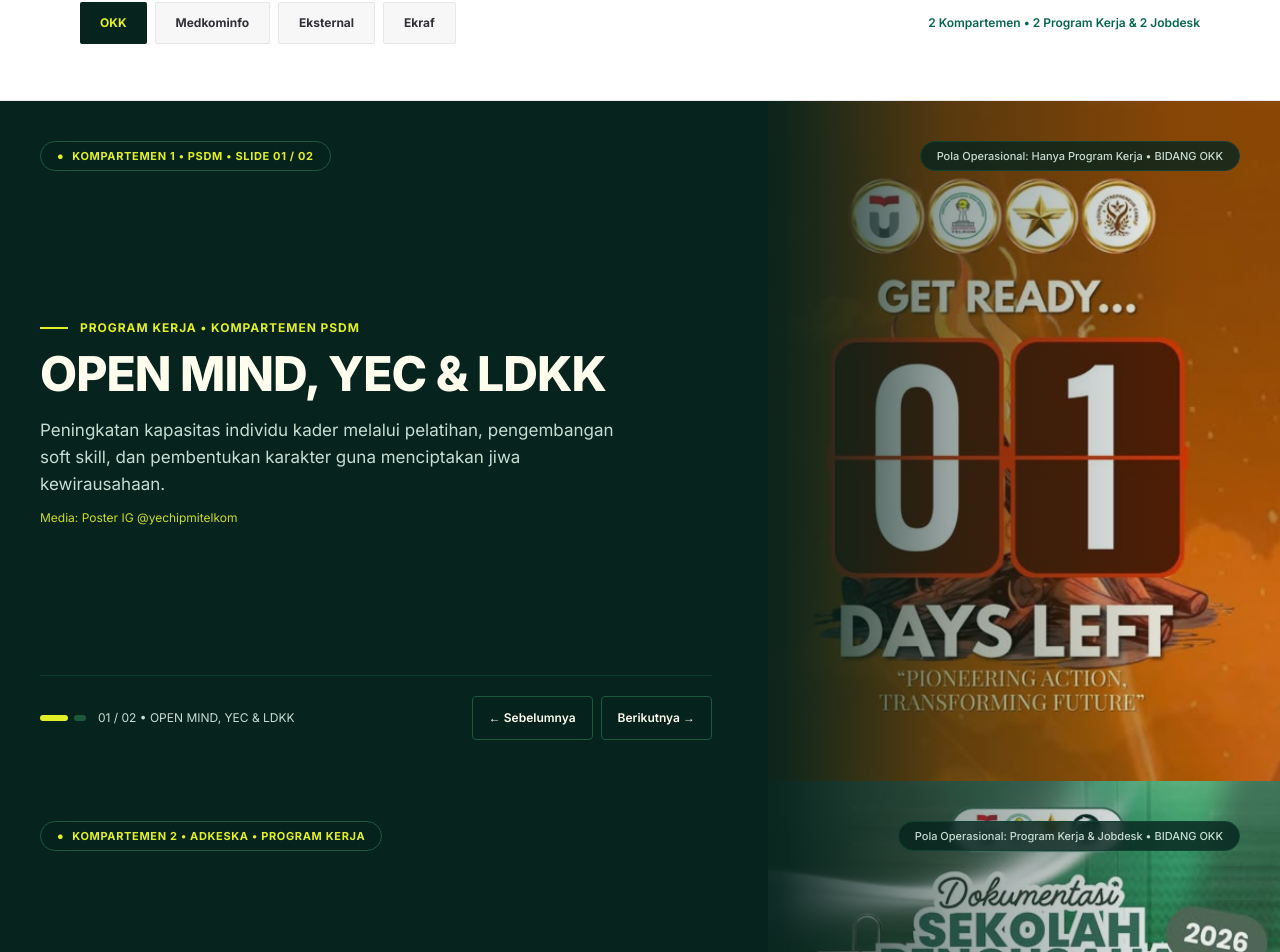
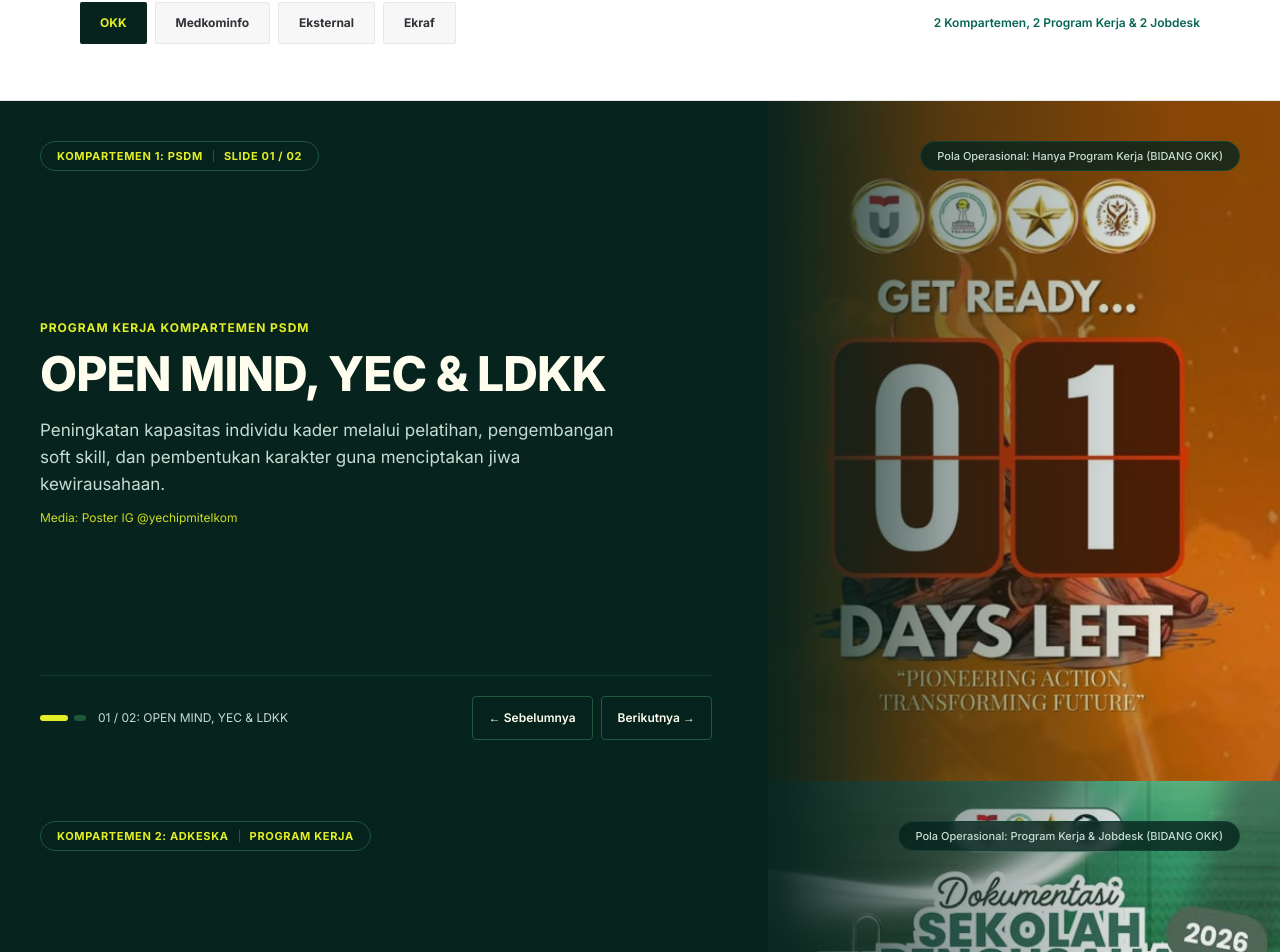
Before and after one commit to adamarfa1210/HIPMI-UKM-profile, a Next.js app: page /program-kerja/okk in a window 1280 px wide. Shown: the part 339-1291 px from the top of the page. Built offline with nearby package versions, Linux system fonts and the light colour scheme.

Commit message:
style: remove cropped stats image and decorative eyebrow/bullet slop

```diff
--- a/src/app/program-kerja/[bidang]/page.tsx
+++ b/src/app/program-kerja/[bidang]/page.tsx
@@ -45,12 +45,9 @@ export default async function ProgramKerjaBidangPage({
       {/* Bidang Masthead (Kideco White Header + Sub-nav Bar) */}
       <section className="border-b border-[#E5E7EB] bg-white py-12 text-[#313238] md:py-14">
         <div className="mx-auto max-w-[1200px] px-4 sm:px-6 lg:px-10">
-          <div className="flex items-center gap-3">
-            <span className="h-[2px] w-7 bg-[#076653]" aria-hidden="true" />
-            <p className="font-display text-[11px] font-bold uppercase tracking-[0.14em] text-[#076653]">
-              {currentBidang.eyebrow}
-            </p>
-          </div>
+          <p className="font-display text-[11px] font-bold uppercase tracking-[0.14em] text-[#076653]">
+            {currentBidang.eyebrow}
+          </p>
 
           <h1 className="mt-3 font-display text-[34px] font-extrabold leading-tight tracking-[-0.02em] text-[#313238] sm:text-[44px]">
             {currentBidang.title}
--- a/src/components/CompartmentStage.tsx
+++ b/src/components/CompartmentStage.tsx
@@ -121,31 +121,30 @@ export function CompartmentStageCard({
       <div className="relative z-10 mx-auto flex min-h-[680px] w-full max-w-[1280px] flex-1 flex-col justify-between px-4 py-10 sm:px-6 lg:px-10">
         {/* Top Meta Strip */}
         <div className="flex flex-wrap items-center justify-between gap-3">
-          <span className="inline-flex items-center gap-2 rounded-full border border-[#1E593B] bg-[#06231D]/85 px-4 py-1.5 font-display text-[11px] font-bold uppercase tracking-[0.06em] text-[#E3EF26] backdrop-blur-xs">
-            <span aria-hidden="true">●</span>
-            {compartment.code} &bull;{" "}
+          <span className="inline-flex items-center gap-2.5 rounded-full border border-[#1E593B] bg-[#06231D]/85 px-4 py-1.5 font-display text-[11px] font-bold uppercase tracking-[0.06em] text-[#E3EF26] backdrop-blur-xs">
+            <span>{compartment.code}</span>
+            <span className="h-3 w-px bg-[#1E593B]" aria-hidden="true" />
+            <span>
               {isMixed
                 ? mode === "proker"
                   ? "PROGRAM KERJA"
                   : "JOBDESK"
                 : `SLIDE ${slideNum} / ${slideTotal}`}
             </span>
+          </span>
 
           <span className="rounded-full border border-[#124236] bg-[#06231D]/80 px-4 py-1.5 text-[11px] font-medium text-[#C7DCD2] backdrop-blur-xs">
-            Pola Operasional: {compartment.patternLabel} &bull; {bidangName}
+            Pola Operasional: {compartment.patternLabel} ({bidangName})
           </span>
         </div>
 
         {/* Left Content Column */}
         <div className="my-10 max-w-xl">
           <div key={`copy-${slide.id}-${navSeq}`} className={enterAnimClass}>
-            <div className="mb-3 flex items-center gap-3">
-              <span className="h-[2px] w-7 bg-[#E3EF26]" aria-hidden="true" />
-              <p className="font-display text-xs font-bold uppercase tracking-[0.08em] text-[#E3EF26]">
-                {slide.kind === "proker" ? "PROGRAM KERJA" : "JOBDESK"} &bull;{" "}
+            <p className="mb-3 font-display text-xs font-bold uppercase tracking-[0.08em] text-[#E3EF26]">
+              {slide.kind === "proker" ? "PROGRAM KERJA" : "JOBDESK"}{" "}
               {compartment.name.toUpperCase()}
             </p>
-            </div>
 
             <h2 className="font-display text-[30px] font-extrabold leading-[1.1] tracking-[-0.02em] text-[#FFFDEE] sm:text-[42px] lg:text-[48px]">
               {slide.title}
@@ -213,7 +212,7 @@ export function CompartmentStageCard({
               ))}
             </div>
             <span className="text-xs text-[#C7DCD2]">
-              {slideNum} / {slideTotal} &bull; {slide.title}
+              {slideNum} / {slideTotal}: {slide.title}
             </span>
           </div>
 
--- a/src/components/HomeKidecoBands.tsx
+++ b/src/components/HomeKidecoBands.tsx
@@ -58,20 +58,8 @@ export function KidecoStatsBand() {
   return (
     <section className="bg-white py-12 text-[#313238] md:py-16">
       <div className="mx-auto max-w-[1200px] px-4 sm:px-6 lg:px-10">
-        <div className="relative overflow-hidden bg-[linear-gradient(90deg,#F7F7F9_0%,#ECEEEF_72%,#DFE2E6_100%)]">
-          {/* Iconic Kideco right-edge visual peek on large viewports */}
-          <div className="pointer-events-none absolute inset-y-0 right-0 hidden w-24 overflow-hidden lg:block xl:w-28">
-            <img
-              src="/assets/01-hero-home/hero-slide-03.jpg"
-              alt=""
-              width={240}
-              height={400}
-              className="h-full w-full object-cover object-center"
-              loading="lazy"
-            />
-          </div>
-
-          <div className="relative z-10 px-6 py-10 sm:px-10 md:py-12 lg:pr-36">
+        <div className="bg-[#F7F7F8]">
+          <div className="px-6 py-10 sm:px-10 md:py-12">
             <h2 className="max-w-2xl font-display text-[24px] font-extrabold leading-snug tracking-[-0.02em] text-[#313238] sm:text-[30px]">
               HIPMI PT Telkom: Wadah Kolaborasi Wirausaha Mahasiswa Terstruktur
             </h2>
--- a/src/components/SubpageMasthead.tsx
+++ b/src/components/SubpageMasthead.tsx
@@ -65,12 +65,9 @@ export function SubpageMasthead({
 
       <div className="relative z-10 mx-auto grid w-full max-w-[1280px] items-center gap-10 px-4 sm:px-6 lg:grid-cols-12 lg:px-10">
         <div className="lg:col-span-7">
-          <div className="mb-4 flex items-center gap-3">
-            <span className="h-[2px] w-8 bg-[#E3EF26]" aria-hidden="true" />
-            <p className="font-display text-xs font-bold uppercase tracking-[0.08em] text-[#E3EF26]">
-              {eyebrow}
-            </p>
-          </div>
+          <p className="mb-4 font-display text-xs font-bold uppercase tracking-[0.08em] text-[#E3EF26]">
+            {eyebrow}
+          </p>
           <h1 className="font-display text-[36px] font-extrabold leading-[1.08] tracking-[-0.02em] sm:text-[48px] lg:text-[54px]">
             {title}
           </h1>
--- a/src/services/content.ts
+++ b/src/services/content.ts
@@ -300,15 +300,15 @@ export const BIDANG_PROGRAMS: Record<BidangSlug, BidangProgramPage> = {
     slug: "okk",
     shortName: "OKK",
     title: "BIDANG OKK",
-    eyebrow: "PROGRAM KERJA • BIDANG OKK",
+    eyebrow: "PROGRAM KERJA BIDANG OKK",
     description:
       "Bidang Organisasi, Kaderisasi, dan Keanggotaan yang berfokus pada pengembangan kapasitas individu, sistem keorganisasian, serta kesejahteraan dan advokasi kader HIPMI PT Universitas Telkom.",
-    summaryStats: "2 Kompartemen • 2 Program Kerja & 2 Jobdesk",
-    compartmentSummary: "PSDM • ADKESKA",
+    summaryStats: "2 Kompartemen, 2 Program Kerja & 2 Jobdesk",
+    compartmentSummary: "PSDM, ADKESKA",
     compartments: [
       {
         id: "okk-psdm",
-        code: "KOMPARTEMEN 1 • PSDM",
+        code: "KOMPARTEMEN 1: PSDM",
         name: "Kompartemen PSDM",
         operationalPattern: "proker-only",
         patternLabel: "Hanya Program Kerja",
@@ -343,7 +343,7 @@ export const BIDANG_PROGRAMS: Record<BidangSlug, BidangProgramPage> = {
       },
       {
         id: "okk-adkeska",
-        code: "KOMPARTEMEN 2 • ADKESKA",
+        code: "KOMPARTEMEN 2: ADKESKA",
         name: "Kompartemen ADKESKA",
         operationalPattern: "proker-jobdesk",
         patternLabel: "Program Kerja & Jobdesk",
@@ -394,15 +394,15 @@ export const BIDANG_PROGRAMS: Record<BidangSlug, BidangProgramPage> = {
     slug: "medkominfo",
     shortName: "Medkominfo",
     title: "BIDANG MEDKOMINFO",
-    eyebrow: "PROGRAM KERJA • BIDANG MEDKOMINFO",
+    eyebrow: "PROGRAM KERJA BIDANG MEDKOMINFO",
     description:
       "Bidang Media Komunikasi dan Informasi yang mengelola strategi komunikasi visual, publikasi digital, serta branding organisasi HIPMI PT Universitas Telkom.",
-    summaryStats: "2 Kompartemen • 0 Program Kerja & 3 Jobdesk",
-    compartmentSummary: "Media Komunikasi • Media Kreatif",
+    summaryStats: "2 Kompartemen, 0 Program Kerja & 3 Jobdesk",
+    compartmentSummary: "Media Komunikasi, Media Kreatif",
     compartments: [
       {
         id: "medkom-komunikasi",
-        code: "KOMPARTEMEN 1 • MEDIA KOMUNIKASI",
+        code: "KOMPARTEMEN 1: MEDIA KOMUNIKASI",
         name: "Kompartemen Media Komunikasi",
         operationalPattern: "jobdesk-only",
         patternLabel: "Hanya Jobdesk",
@@ -424,7 +424,7 @@ export const BIDANG_PROGRAMS: Record<BidangSlug, BidangProgramPage> = {
       },
       {
         id: "medkom-kreatif",
-        code: "KOMPARTEMEN 2 • MEDIA KREATIF",
+        code: "KOMPARTEMEN 2: MEDIA KREATIF",
         name: "Kompartemen Media Kreatif",
         operationalPattern: "jobdesk-only",
         patternLabel: "Hanya Jobdesk",
@@ -462,15 +462,15 @@ export const BIDANG_PROGRAMS: Record<BidangSlug, BidangProgramPage> = {
     slug: "eksternal",
     shortName: "Eksternal",
     title: "BIDANG EKSTERNAL",
-    eyebrow: "PROGRAM KERJA • BIDANG EKSTERNAL",
+    eyebrow: "PROGRAM KERJA BIDANG EKSTERNAL",
     description:
       "Bidang Eksternal yang membangun relasi nasional, kemitraan industri strategis, serta kontribusi pengabdian masyarakat HIPMI PT Universitas Telkom.",
-    summaryStats: "3 Kompartemen • 3 Program Kerja & 3 Jobdesk",
-    compartmentSummary: "Relation • Partnership • Pengabdian Masyarakat",
+    summaryStats: "3 Kompartemen, 3 Program Kerja & 3 Jobdesk",
+    compartmentSummary: "Relation, Partnership, Pengabdian Masyarakat",
     compartments: [
       {
         id: "eksternal-relasi",
-        code: "KOMPARTEMEN 1 • RELASI (RELATION)",
+        code: "KOMPARTEMEN 1: RELASI (RELATION)",
         name: "Kompartemen Relasi",
         operationalPattern: "proker-jobdesk",
         patternLabel: "Program Kerja & Jobdesk",
@@ -505,7 +505,7 @@ export const BIDANG_PROGRAMS: Record<BidangSlug, BidangProgramPage> = {
       },
       {
         id: "eksternal-partnership",
-        code: "KOMPARTEMEN 2 • PARTNERSHIP",
+        code: "KOMPARTEMEN 2: PARTNERSHIP",
         name: "Kompartemen Partnership",
         operationalPattern: "proker-jobdesk",
         patternLabel: "Program Kerja & Jobdesk",
@@ -541,7 +541,7 @@ export const BIDANG_PROGRAMS: Record<BidangSlug, BidangProgramPage> = {
       },
       {
         id: "eksternal-pengmas",
-        code: "KOMPARTEMEN 3 • PENGABDIAN MASYARAKAT",
+        code: "KOMPARTEMEN 3: PENGABDIAN MASYARAKAT",
         name: "Kompartemen Pengabdian Masyarakat",
         operationalPattern: "proker-jobdesk",
         patternLabel: "Program Kerja & Jobdesk",
@@ -581,15 +581,15 @@ export const BIDANG_PROGRAMS: Record<BidangSlug, BidangProgramPage> = {
     slug: "ekraf",
     shortName: "Ekraf",
     title: "BIDANG EKRAF",
-    eyebrow: "PROGRAM KERJA • BIDANG EKRAF",
+    eyebrow: "PROGRAM KERJA BIDANG EKRAF",
     description:
       "Bidang Ekonomi Kreatif yang membina unit bisnis organisasi, keikutsertaan kompetisi nasional, dan akselerasi usaha kader HIPMI PT Universitas Telkom.",
-    summaryStats: "3 Kompartemen • 3 Program Kerja & 2 Jobdesk",
-    compartmentSummary: "Kompetisi • BUMH • Pengembangan Bisnis",
+    summaryStats: "3 Kompartemen, 3 Program Kerja & 2 Jobdesk",
+    compartmentSummary: "Kompetisi, BUMH, Pengembangan Bisnis",
     compartments: [
       {
         id: "ekraf-kompetisi",
-        code: "KOMPARTEMEN 1 • KOMPETISI",
+        code: "KOMPARTEMEN 1: KOMPETISI",
         name: "Kompartemen Kompetisi",
         operationalPattern: "proker-jobdesk",
         patternLabel: "Program Kerja & Jobdesk",
@@ -624,7 +624,7 @@ export const BIDANG_PROGRAMS: Record<BidangSlug, BidangProgramPage> = {
       },
       {
         id: "ekraf-bumh",
-        code: "KOMPARTEMEN 2 • BUMH",
+        code: "KOMPARTEMEN 2: BUMH",
         name: "Kompartemen BUMH",
         operationalPattern: "jobdesk-only",
         patternLabel: "Hanya Jobdesk",
@@ -646,7 +646,7 @@ export const BIDANG_PROGRAMS: Record<BidangSlug, BidangProgramPage> = {
       },
       {
         id: "ekraf-pengbis",
-        code: "KOMPARTEMEN 3 • PENGEMBANGAN BISNIS",
+        code: "KOMPARTEMEN 3: PENGEMBANGAN BISNIS",
         name: "Kompartemen Pengembangan Bisnis",
         operationalPattern: "proker-only",
         patternLabel: "Hanya Program Kerja",
```
Lines whose indentation alone changed are shown as unchanged.
